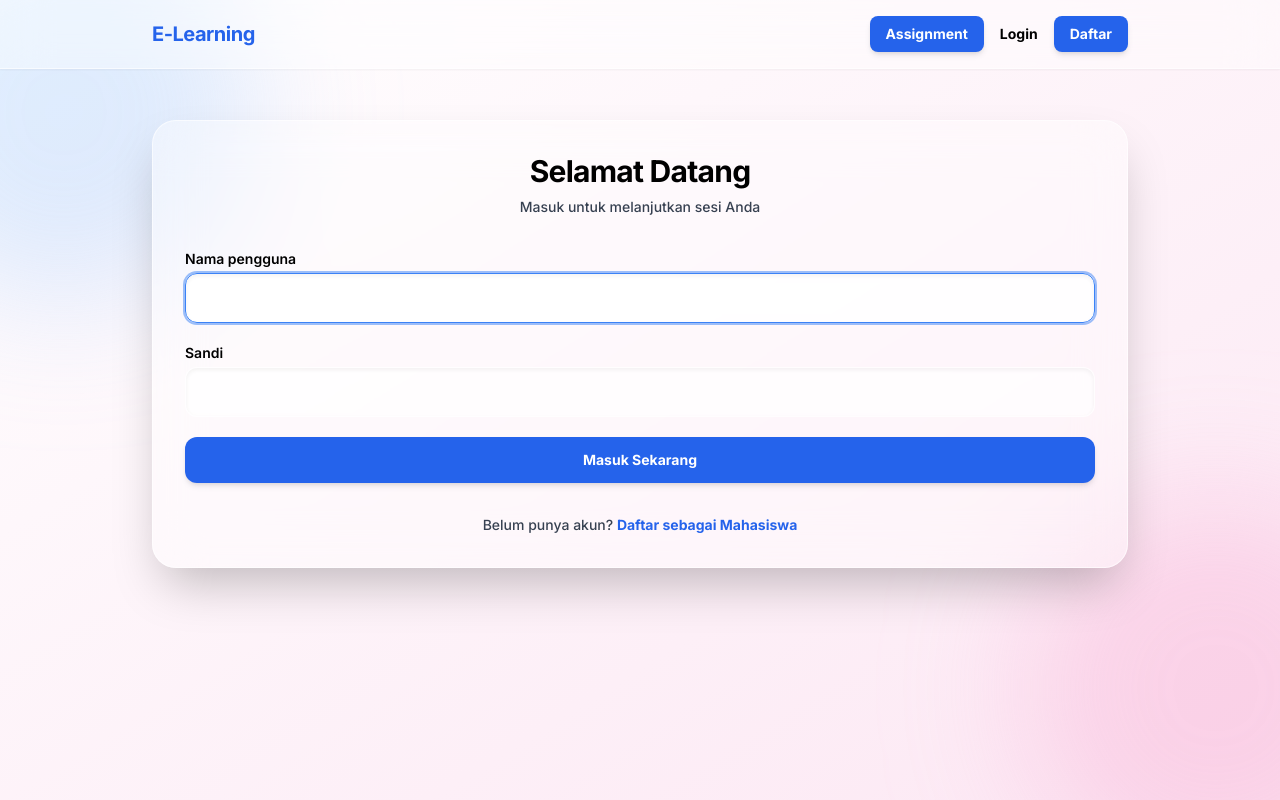
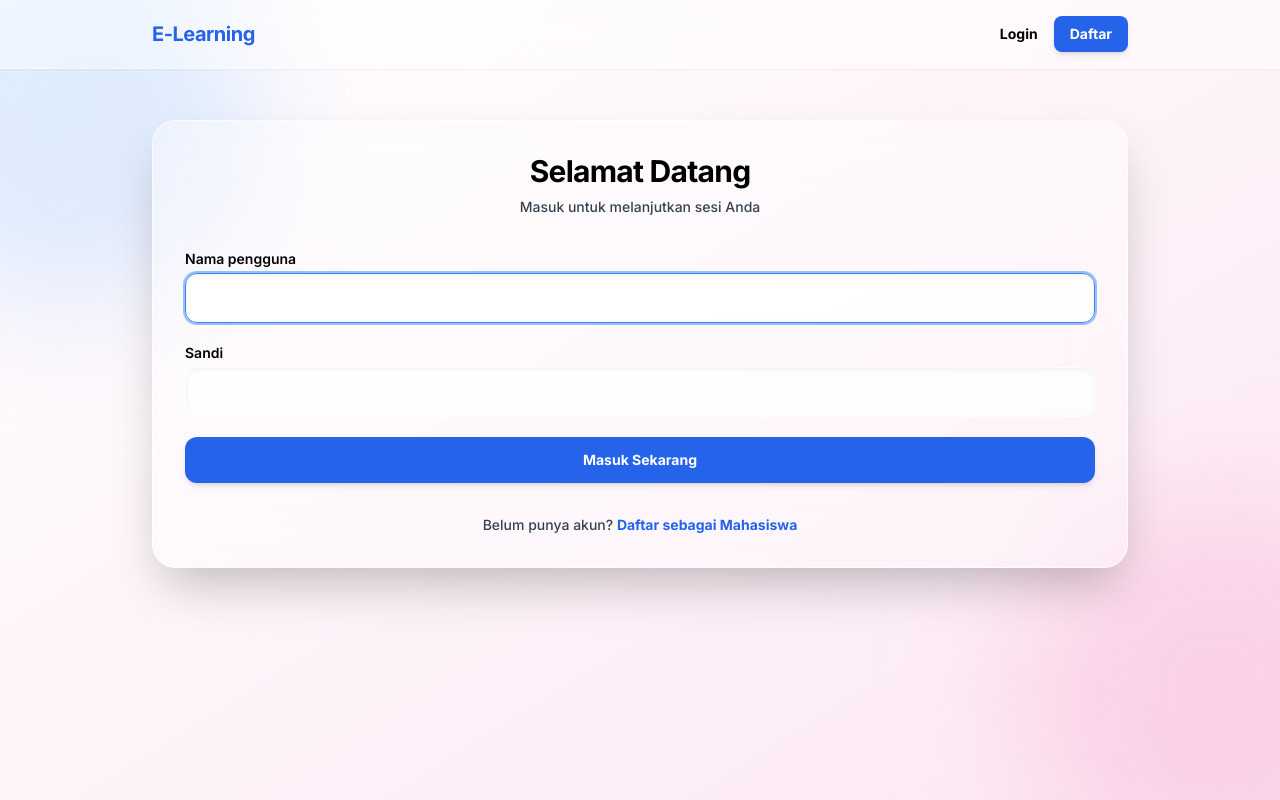
Before and after one commit to nathanaeru/PKPL26_10_PhiLia093, a Django app: page /accounts/login/ in a window 1280 px wide. Run offline with Django 5.2, Linux system fonts and the light colour scheme; some libraries are stand-ins or nearby versions.

Commit message:
Hide assignment button when not logged in

```diff
--- a/templates/base.html
+++ b/templates/base.html
@@ -41,10 +41,10 @@
 
         <!-- menu -->
         <div class="flex items-center space-x-4">
-          <!-- ⭐ NEW: Assignment Button -->
-          <a href="{% url 'assignment:daftar_tugas' %}" class="text-sm font-bold px-4 py-2 rounded-lg bg-blue-600 text-white hover:bg-blue-700 transition shadow-md hover:scale-105">Assignment</a>
+          {% if user.is_authenticated %}
+            <!-- NEW: Assignment Button -->
+            <a href="{% url 'assignment:daftar_tugas' %}" class="text-sm font-bold px-4 py-2 rounded-lg bg-blue-600 text-white hover:bg-blue-700 transition shadow-md hover:scale-105">Assignment</a>
 
-          {% if user.is_authenticated %}
             {% if user.role == 'dosen' %}
               <a href="{% url 'materi:upload' %}" class="text-sm font-bold text-black hover:text-blue-600 transition">Upload Materi</a>
 
```
